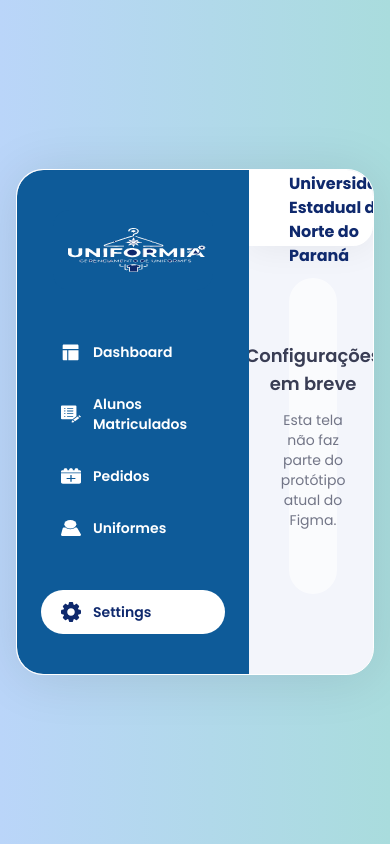
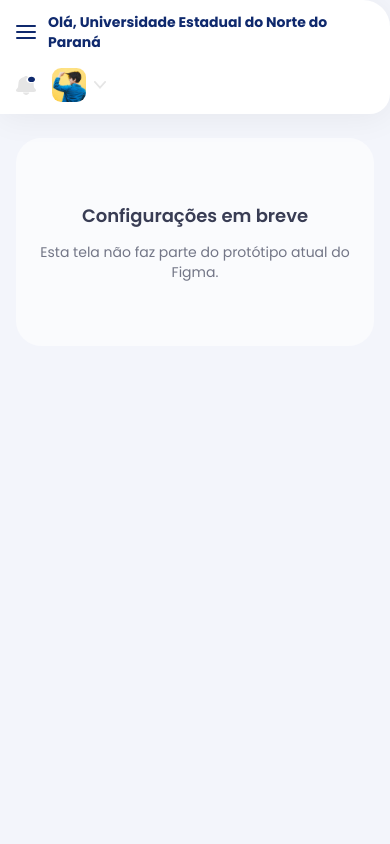
Before and after one commit to OzeiasMoreira/uniformia, a React (Vite) app: page /settings in a window 390 px wide. Built offline with nearby package versions, Linux system fonts and the light colour scheme; a web font is replaced by a local one.

Commit message:
feat: adiciona responsividade das telas

```diff
--- a/src/components/layout/Header.tsx
+++ b/src/components/layout/Header.tsx
@@ -5,15 +5,28 @@ import iconSearch from '../../assets/icons/icon-search.svg'
 
 interface HeaderProps {
   institutionName: string
+  onMenuClick: () => void
 }
 
-export function Header({ institutionName }: HeaderProps) {
+export function Header({ institutionName, onMenuClick }: HeaderProps) {
   return (
-    <header className="flex h-[75.6px] shrink-0 items-center justify-between rounded-br-[20.16px] rounded-tr-[26.88px] bg-white px-10 shadow-[0px_3.36px_33.6px_0px_rgba(0,0,0,0.06)]">
-      <p className="font-app text-base font-bold text-navy">Olá, {institutionName}</p>
+    <header className="flex h-auto min-h-[75.6px] shrink-0 flex-wrap items-center justify-between gap-4 rounded-br-[20.16px] rounded-tr-[26.88px] bg-white px-4 py-3 shadow-[0px_3.36px_33.6px_0px_rgba(0,0,0,0.06)] sm:px-10">
+      <div className="flex items-center gap-3">
+        <button
+          type="button"
+          aria-label="Abrir menu"
+          onClick={onMenuClick}
+          className="flex flex-col justify-center gap-1 lg:hidden"
+        >
+          <span className="h-0.5 w-5 rounded-full bg-navy" />
+          <span className="h-0.5 w-5 rounded-full bg-navy" />
+          <span className="h-0.5 w-5 rounded-full bg-navy" />
+        </button>
+        <p className="font-app text-sm font-bold text-navy sm:text-base">Olá, {institutionName}</p>
+      </div>
 
-      <div className="flex items-center gap-6">
-        <label className="relative flex h-[33.6px] w-[280px] items-center rounded-[8.4px] border-[0.84px] border-[rgba(204,204,204,0.74)] px-4">
+      <div className="flex items-center gap-4 sm:gap-6">
+        <label className="relative hidden h-[33.6px] items-center rounded-[8.4px] border-[0.84px] border-[rgba(204,204,204,0.74)] px-4 sm:flex sm:w-[200px] lg:w-[280px]">
           <img src={iconSearch} alt="" className="size-3" />
           <input
             type="search"
--- a/src/components/layout/Sidebar.tsx
+++ b/src/components/layout/Sidebar.tsx
@@ -14,22 +14,42 @@ const navLinkClassName = ({ isActive }: { isActive: boolean }) =>
     isActive ? 'bg-white text-navy' : 'text-white hover:bg-white/10'
   }`
 
-export function Sidebar() {
+interface SidebarProps {
+  open: boolean
+  onClose: () => void
+}
+
+export function Sidebar({ open, onClose }: SidebarProps) {
   return (
-    <aside className="flex w-[232px] shrink-0 flex-col gap-10 rounded-l-[26.88px] bg-sidebar px-6 py-10">
+    <>
+      {open && (
+        <button
+          type="button"
+          aria-label="Fechar menu"
+          onClick={onClose}
+          className="fixed inset-0 z-20 bg-black/40 lg:hidden"
+        />
+      )}
+
+      <aside
+        className={`fixed inset-y-0 left-0 z-30 flex w-[232px] shrink-0 flex-col gap-10 bg-sidebar px-6 py-10 transition-transform duration-200 lg:static lg:z-auto lg:translate-x-0 lg:rounded-l-[26.88px] ${
+          open ? 'translate-x-0' : '-translate-x-full'
+        }`}
+      >
         <img src={logo} alt="Uniformia" className="h-auto w-[160px] self-center rounded-2xl" />
         <nav className="flex flex-1 flex-col gap-2">
           {NAV_ITEMS.map(({ to, label, Icon }) => (
-          <NavLink key={to} to={to} className={navLinkClassName}>
+            <NavLink key={to} to={to} className={navLinkClassName} onClick={onClose}>
               <Icon className="size-5 shrink-0" />
               <span>{label}</span>
             </NavLink>
           ))}
         </nav>
-      <NavLink to="/settings" className={navLinkClassName}>
+        <NavLink to="/settings" className={navLinkClassName} onClick={onClose}>
           <SettingsIcon className="size-5 shrink-0" />
           <span>Settings</span>
         </NavLink>
       </aside>
+    </>
   )
 }
--- a/src/layouts/AuthenticatedLayout.tsx
+++ b/src/layouts/AuthenticatedLayout.tsx
@@ -1,3 +1,4 @@
+import { useState } from 'react'
 import type { ReactNode } from 'react'
 import { Header } from '../components/layout/Header'
 import { Sidebar } from '../components/layout/Sidebar'
@@ -8,13 +9,15 @@ interface AuthenticatedLayoutProps {
 }
 
 export function AuthenticatedLayout({ institutionName, children }: AuthenticatedLayoutProps) {
+  const [menuOpen, setMenuOpen] = useState(false)
+
   return (
-    <div className="flex min-h-screen items-center justify-center bg-gradient-to-r from-bg-gradient-from to-bg-gradient-to p-4 lg:p-10">
-      <div className="flex w-full max-w-[1633px] overflow-hidden rounded-[26.88px] border border-white bg-[#f3f5fb] shadow-[0px_4px_53px_0px_rgba(0,0,0,0.1)] lg:h-[936px]">
-        <Sidebar />
+    <div className="flex min-h-screen items-center justify-center bg-gradient-to-r from-bg-gradient-from to-bg-gradient-to p-0 lg:p-10">
+      <div className="flex h-screen w-full max-w-[1633px] overflow-hidden rounded-none border-0 border-white bg-[#f3f5fb] shadow-[0px_4px_53px_0px_rgba(0,0,0,0.1)] lg:h-[936px] lg:rounded-[26.88px] lg:border">
+        <Sidebar open={menuOpen} onClose={() => setMenuOpen(false)} />
         <div className="flex flex-1 flex-col overflow-y-auto">
-          <Header institutionName={institutionName} />
-          <main className="flex-1 px-10 py-8">{children}</main>
+          <Header institutionName={institutionName} onMenuClick={() => setMenuOpen(true)} />
+          <main className="flex-1 px-4 py-6 sm:px-10 sm:py-8">{children}</main>
         </div>
       </div>
     </div>
```
Lines whose indentation alone changed are shown as unchanged.
